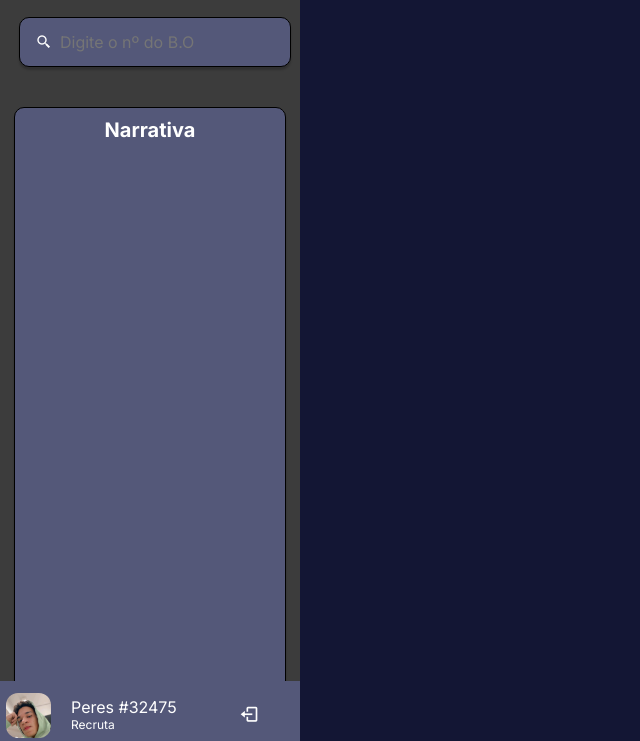
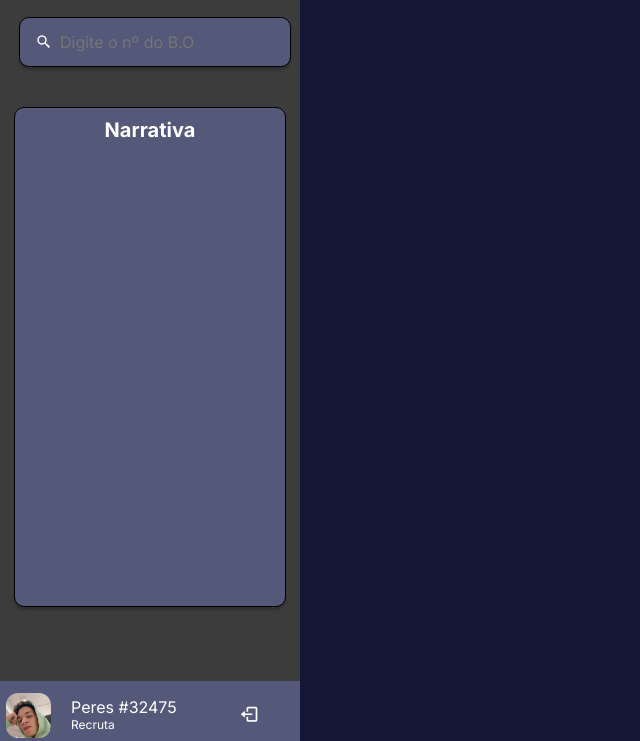
Before and after one commit to Lucax-Peres/Spoe-Application, a plain HTML site: page index.html in a window 1280 px wide. Shown: the part 59-800 px from the top of the page, without its empty margins (0-640 px from the left). Drawn offline with nearby package versions, Linux system fonts and the light colour scheme.

```diff
--- a/style.css
+++ b/style.css
@@ -76,7 +76,7 @@ div .narrative {
   background-color: #545879;
   width: 100%;
   padding: 10px;
-  height: 700px;
+  height: 500px;
   border-radius: 10px;
   margin-top: 40px;
   box-shadow: 0px 3px 2px rgba(0, 0, 0, 0.20);
@@ -98,6 +98,7 @@ div .narrative > p {
   text-align: center;
   color: black;
 }
+
 /* Profile Details and Image Ajust */
 .sidebar .profile_content{
   position: absolute;
@@ -106,17 +107,20 @@ div .narrative > p {
   left: 0;
   width: 100%;
 }
+
 .sidebar .profile_content .profile{
   position: relative;
   padding: 10px 6px;
   height: 60px;
   background: #545879;
 }
+
 .profile_content .profile .profile_details{
   display: flex;
   align-items: center;
 
 }
+
 .profile .profile_details img{
   height: 45px;
   width: 45px;
@@ -125,6 +129,7 @@ div .narrative > p {
   align-items: center;
   margin-top: 0.1em;
 }
+
 .profile .profile_details .name_job{
   margin-left: 20px;
 }
@@ -133,9 +138,11 @@ div .narrative > p {
   font-size: 16px;
   font-weight: 400;
 }
+
 .profile .profile_details .job{
   font-size: 12px;
 }
+
 .profile #log_out{
   position: absolute;
   left: 88%;
```
Also changed, not shown: loginPage.html (+1 -1 lines).
